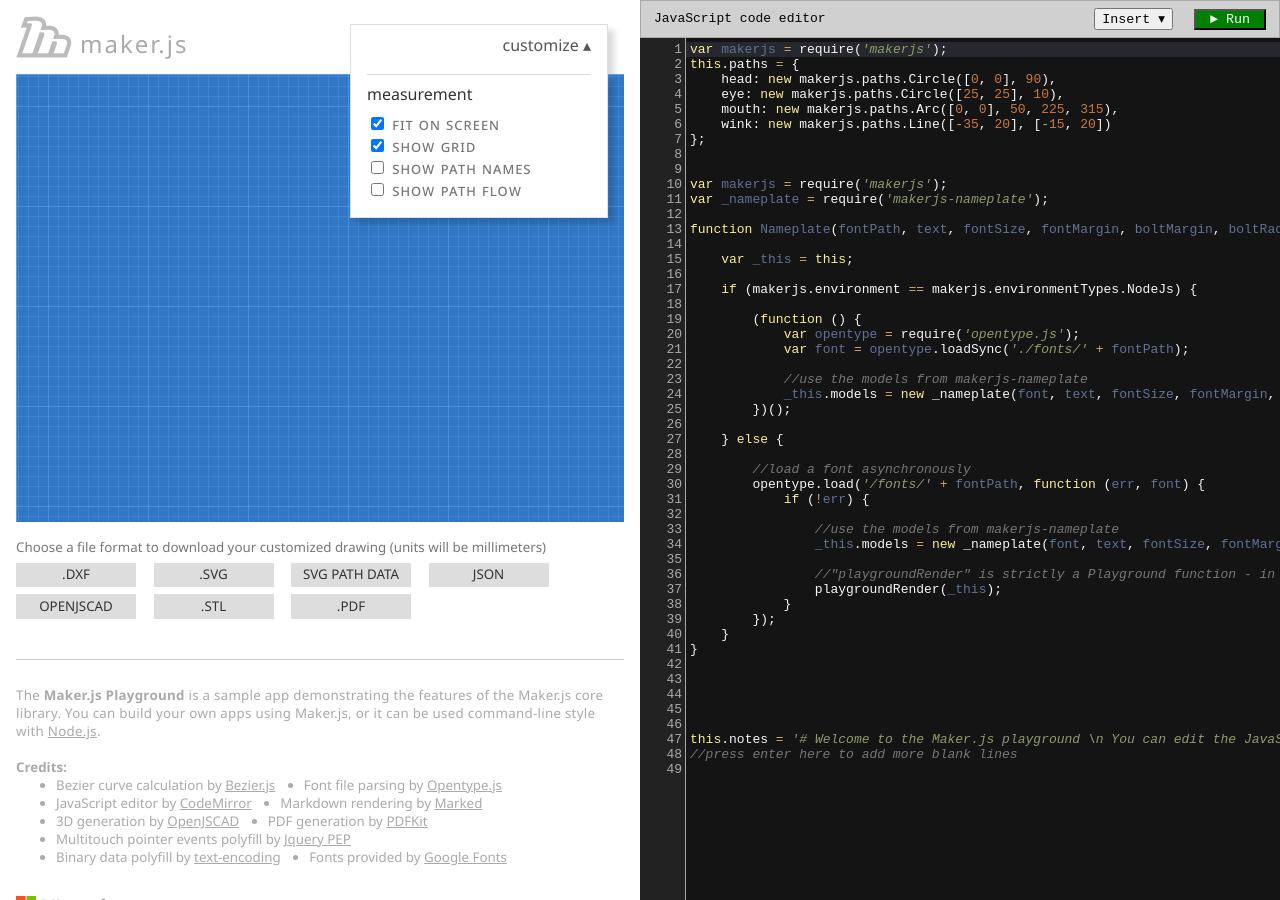
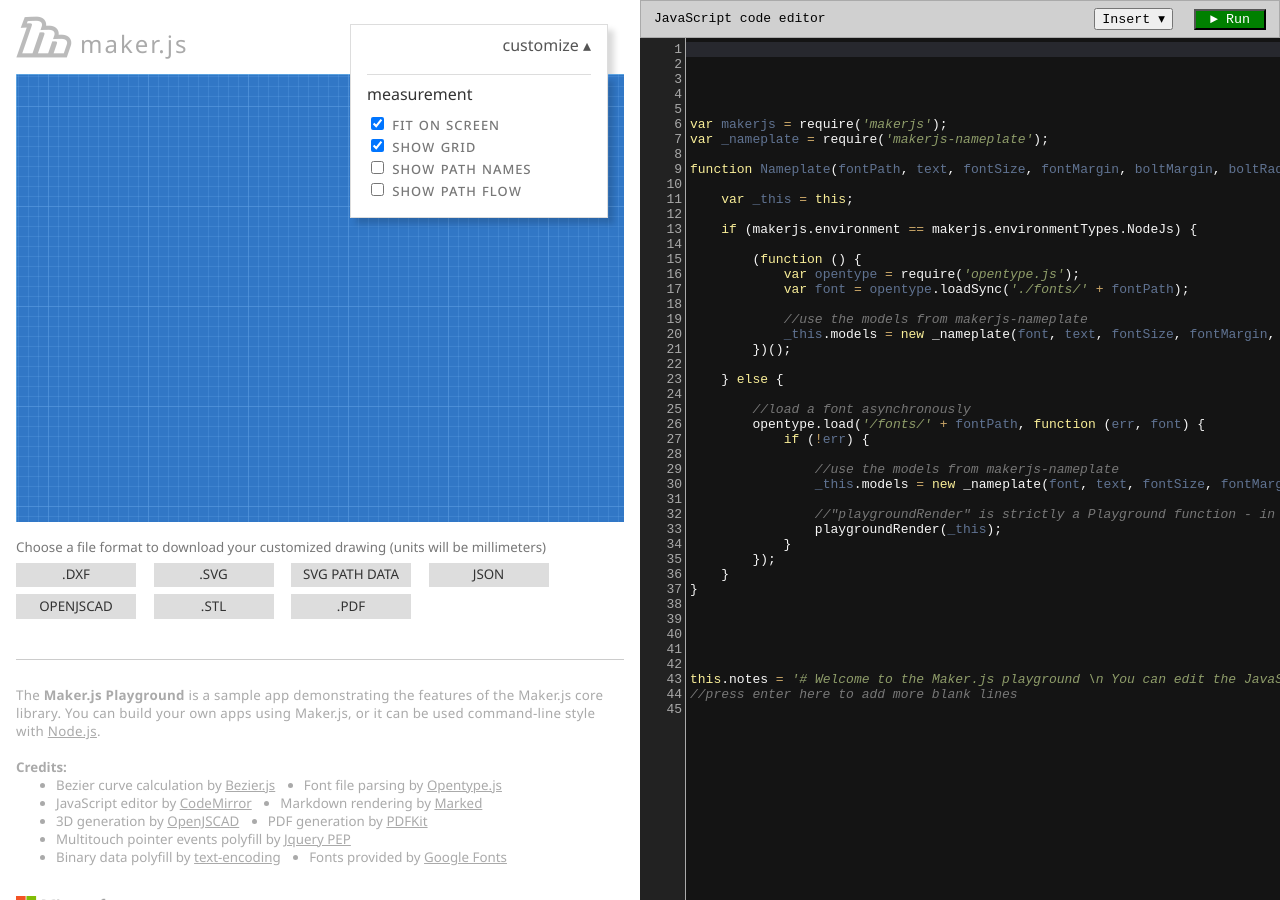
Before and after one commit to samiwa/maker, a Jekyll site: the page docs/playground/indexb.html, which Jekyll copies as it is, in a window 1280 px wide. Built offline with Jekyll 4.4.1, drawn with Linux system fonts in a browser that asks for light colours; a script that is not in the unit is left out.

Commit message:
Update indexb.html

```diff
--- a/docs/playground/indexb.html
+++ b/docs/playground/indexb.html
@@ -465,13 +465,9 @@
                 <a name="code"></a>
 
                 <pre id="init-javascript-code">
-var makerjs = require('makerjs');
-this.paths = {
-    head: new makerjs.paths.Circle([0, 0], 90),
-    eye: new makerjs.paths.Circle([25, 25], 10),
-    mouth: new makerjs.paths.Arc([0, 0], 50, 225, 315),
-    wink: new makerjs.paths.Line([-35, 20], [-15, 20])
-};
+
+
+
 
 
 var makerjs = require('makerjs');
```
